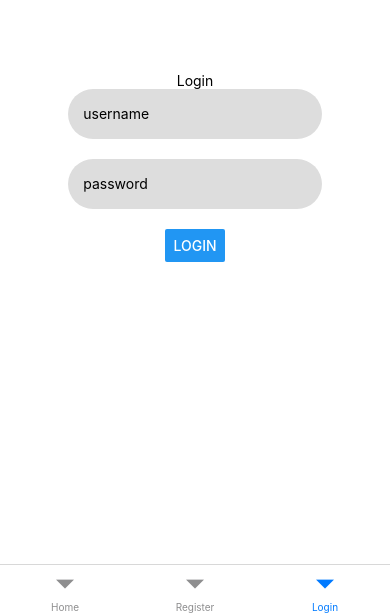
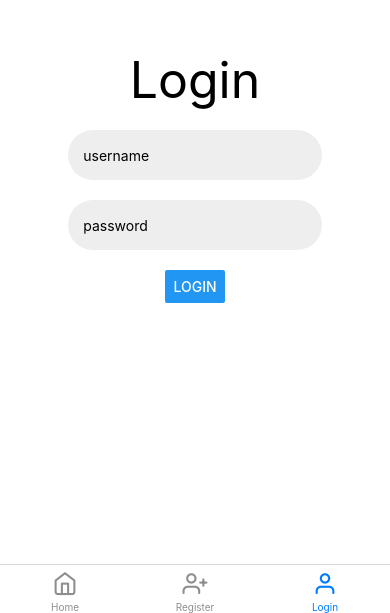
Before and after one commit to heiskane/hlg-books-mobile, a React Native app: screen /Login in a window 390 px wide. Shown: the part 231-844 px from the top of the page. Built offline with nearby package versions, Linux system fonts and the light colour scheme; no server answers.

Commit message:
tons of style changes

```diff
--- a/App.js
+++ b/App.js
@@ -12,7 +12,7 @@ import Logout from './components/Logout';
 import { AuthProvider } from './components/AuthManager';
 
 axios.defaults.baseURL = 'https://api.hlgbooks.com'
-//axios.defaults.baseURL = 'http://002b-86-115-55-28.ngrok.io'
+//axios.defaults.baseURL = 'http://fe62-86-115-55-28.ngrok.io'
 
 export default function App() {
 
--- a/components/Book.js
+++ b/components/Book.js
@@ -5,20 +5,16 @@ import {
   View,
   Image,
   TouchableOpacity,
-  Alert
+  Alert,
+  Button,
+  ActivityIndicator
 } from 'react-native';
-import {
-  Card,
-  CardTitle,
-  CardContent,
-  CardAction,
-  CardButton,
-  CardImage
-} from 'react-native-material-cards'
+import { Card } from 'react-native-elements'
 import axios from 'axios';
 
 import { AuthContext } from './AuthManager';
 import { download_book } from './DownloadBook';
+import { book_card } from './Styles';
 import PayPalWebView from './PayPalWebView';
 
 
@@ -58,46 +54,40 @@ export default class Book extends React.PureComponent {
       <TouchableOpacity
         onPress={() => this.props.navigation.navigate('BookDetails', {book: this.props.book})}
       >
-        <Card style={styles.book}>
-          <CardImage
-            style={styles.image}
-            resizeMode="contain"
+        <Card style={book_card.book}>
+          <Card.Image
+            style={book_card.image}
+            PlaceholderContent={
+              <ActivityIndicator size="large" color="#0000ff"/>
+            }
             source={{ uri: `${axios.defaults.baseURL}/books/${this.props.book.id}/image/`}}
           />
-          <CardTitle
-            title={this.props.book.title}
-            subtitle={this.props.book.genres[0].name}
-          />
-          <CardContent text={this.props.book.description} />
-          <CardContent text={'Price: ' + this.props.book.price + '€'} />
-          <CardAction
-            separator={true}
-            inColumn={false}
-          >
+          <Card.Title style={book_card.title}>{this.props.book.title}</Card.Title>
+          <Text style={book_card.description}>{this.props.book.description}</Text>
+          <Text style={book_card.price}>{this.props.book.price + '€'}</Text>
           {this.props.book.price == 0 ? (
-              <>
-                <CardButton
+            <View style={book_card.buttons}>
+              <Button
                 onPress={() => {
                   this.props.navigation.navigate('ReadBook', {book: this.props.book})
                 }}
                 title="Read"
-                  color="blue"
+                color="#1976D2"
+                buttonStyle={{borderRadius: 0, marginLeft: 0, marginRight: 0, marginBottom: 0}}
               />
-                <CardButton
+              <Button
                 onPress={() => download_book(this.props.book, this.context.auth)}
                 title="Download"
-                  color="blue"
+                color="#1976D2"
               />
-              </>
+            </View>
           ) : (
-              <CardButton
+            <Button
               onPress={this.buy_book}
               title="Buy"
-                color="blue"
+              color="#1976D2"
             />
-            )
-            }
-          </CardAction>
+          )}
         </Card>
       </TouchableOpacity>
     )
@@ -106,17 +96,3 @@ export default class Book extends React.PureComponent {
 }
 
 Book.contextType = AuthContext;
-
-const styles = StyleSheet.create({
-  book: {
-    flex: 1,
-    backgroundColor: '#fff',
-    alignItems: 'center',
-    justifyContent: 'center',
-    borderColor: '#000',
-    borderWidth: 1
-  },
-  image: {
-    backgroundColor: '#fff'
-  }
-});
--- a/components/BookDetails.js
+++ b/components/BookDetails.js
@@ -20,10 +20,16 @@ export default function BookDetails({route}) {
       />
       <View style={books.detailed_info}>
         <Text style={books.detailed_title}>{book.title}</Text>
-        <Text>Description: {book.description}</Text>
-        <Text>Language: {book.language}</Text>
-        <Text>Publication Date: {book.publication_date}</Text>
-        <Text>Price: {book.price}€</Text>
+        <Text style={books.detailed_subtitle}>Genre</Text>
+        <Text>{book.genres[0].name}</Text>
+        <Text style={books.detailed_subtitle}>Description</Text>
+        <Text>{book.description}</Text>
+        <Text style={books.detailed_subtitle}>Language</Text>
+        <Text>{book.language}</Text>
+        <Text style={books.detailed_subtitle}>Publication Date</Text>
+        <Text>{book.publication_date}</Text>
+        <Text style={books.detailed_subtitle}>Price</Text>
+        <Text>{book.price}€</Text>
       </View>
     </View>
   )
--- a/components/Books.js
+++ b/components/Books.js
@@ -13,14 +13,25 @@ import { books } from './Styles';
 
 export default function Books({navigation}) {
 
+  const [refreshing, setRefreshing] = useState(false);
   const [books, setBooks] = useState([]);
 
-  useEffect(() => {
+  function fetch_books() {
     const instance = axios.create();
     instance.get("/async_books/")
       .then((res) => {
         setBooks(res.data)
+        setRefreshing(false);
       })
+  }
+
+  function on_refresh() {
+    fetch_books();
+    setRefreshing(true);
+  }
+
+  useEffect(() => {
+    fetch_books();
   }, [])
 
   return (
@@ -28,6 +39,8 @@ export default function Books({navigation}) {
       <FlatList
         style={books.books}
         data={books}
+        onRefresh={on_refresh}
+        refreshing={refreshing}
         renderItem={({item}) =>
           <Book book={item} navigation={navigation} />
         }
--- a/components/BottomTabNavigator.js
+++ b/components/BottomTabNavigator.js
@@ -1,5 +1,6 @@
 import React, { useContext } from "react";
 import { createBottomTabNavigator } from "@react-navigation/bottom-tabs";
+import Icon from 'react-native-vector-icons/Feather';
 import * as SecureStore from 'expo-secure-store';
 
 import Home from "./Home";
@@ -16,7 +17,22 @@ const BottomTabNavigator = () => {
   const { auth } = useContext(AuthContext);
 
   return (
-    <Tab.Navigator screenOptions={{ headerShown: false }}>
+    <Tab.Navigator screenOptions={({route}) => ({
+      headerShown: false,
+      tabBarIcon: ({focused, color, size}) => {
+        if (route.name === 'Home') {
+          return <Icon name="home" size={size} color={color} />
+        } else if (route.name === 'Register') {
+          return <Icon name="user-plus" size={size} color={color} />
+        } else if (route.name === 'Login') {
+          return <Icon name="user" size={size} color={color} />
+        } else if (route.name === 'Logout') {
+          return <Icon name="user-x" size={size} color={color} />
+        } else if (route.name === 'My Library') {
+          return <Icon name="archive" size={size} color={color} />
+        }
+      }
+    })}>
       <Tab.Screen
         name="Home"
         component={Home}
--- a/components/Library.js
+++ b/components/Library.js
@@ -2,6 +2,7 @@ import React, { useState, useEffect, useContext } from 'react';
 import { Text, SafeAreaView, FlatList, StyleSheet } from 'react-native';
 import * as SecureStore from 'expo-secure-store';
 import axios from 'axios';
+import { ActivityIndicator } from "react-native";
 
 import BookOwned from './BookOwned';
 import { books } from './Styles';
@@ -9,6 +10,7 @@ import { AuthContext } from './AuthManager';
 
 export default function Library({ navigation }) {
 
+  const [isLoading, setIsLoading] = useState(true);
   const [books, setBooks] = useState([]);
   const { auth } = useContext(AuthContext);
 
@@ -21,6 +23,7 @@ export default function Library({ navigation }) {
     })
       .then((res) => {
         setBooks(res.data)
+        setIsLoading(false);
       })
   }
 
@@ -33,17 +36,24 @@ export default function Library({ navigation }) {
     return willFocusSubscription;
   }, [])
 
-  return (
-    <SafeAreaView style={books.container}>
-      {books.length == 0 ? (
-        <Text>You do not own any books.</Text>
-      ) : (
-        <FlatList
+  function RenderBooks() {
+      if (books.length <= 0) {
+        return <Text>You do not own any books.</Text>
+      }
+      return  <FlatList
           style={books.books}
           data={books}
           renderItem={({item}) => <BookOwned book={item} navigation={navigation} /> }
         />
-      )}
+  }
+
+  return (
+    <SafeAreaView style={books.container}>
+    {isLoading ?
+      <ActivityIndicator size="large" color="#00ff00" />
+      :
+      <RenderBooks />
+    }
     </SafeAreaView>
   )
 }
--- a/components/Login.js
+++ b/components/Login.js
@@ -4,6 +4,7 @@ import axios from 'axios';
 import * as SecureStore from 'expo-secure-store';
 
 import { AuthContext } from './AuthManager';
+import { forms } from './Styles';
 
 export default function Login({ navigation }) {
 
@@ -34,16 +35,16 @@ export default function Login({ navigation }) {
   }
 
   return (
-    <View style={styles.container}>
-      <Text>Login</Text>
+    <View style={forms.container}>
+      <Text style={forms.form_title}>Login</Text>
       <TextInput
-        style={styles.inputView}
+        style={forms.inputView}
         placeholder="username"
         value={username}
         onChangeText={setUsername}
       />
       <TextInput
-        style={styles.inputView}
+        style={forms.inputView}
         placeholder="password"
         value={password}
         onChangeText={setPassword}
@@ -54,21 +55,3 @@ export default function Login({ navigation }) {
   )
 
 }
-
-const styles = StyleSheet.create({
-  container: {
-    flex: 1,
-    backgroundColor: '#fff',
-    alignItems: 'center',
-    justifyContent: 'center',
-  },
-  inputView: {
-    backgroundColor: "#DDD",
-    borderRadius: 25,
-    width: "65%",
-    height: 50,
-    marginBottom: 20,
-    alignItems: "center",
-    padding: 15
-  }
-});
--- a/components/Register.js
+++ b/components/Register.js
@@ -33,7 +33,7 @@ export default function Register({ navigation }) {
 
   return (
     <View style={forms.container}>
-      <Text>Register</Text>
+      <Text style={forms.form_title}>Register</Text>
       <TextInput
         style={forms.inputView}
         placeholder="username"
--- a/components/Styles.js
+++ b/components/Styles.js
@@ -12,15 +12,26 @@ export const books = StyleSheet.create({
     backgroundColor: '#fff',
     alignItems: 'center',
     justifyContent: 'flex-start',
+    padding: 10,
   },
   detailed_info: {
-    padding: 10
+    width: '100%',
+    margin: 10,
+    padding: 10,
+    borderWidth: 2,
+    borderRadius: 5,
+    borderColor: '#000'
   },
   detailed_title: {
-    fontSize: 30
+    fontSize: 30,
+    padding: 10,
+  },
+  detailed_subtitle: {
+    backgroundColor: '#DDD',
+    padding: 2,
   },
   books: {
-    width: '100%'
+    width: '100%',
   }
 });
 
@@ -31,10 +42,28 @@ export const book_card = StyleSheet.create({
     alignItems: 'center',
     justifyContent: 'center',
     borderColor: '#000',
-    borderWidth: 1
+    borderWidth: 2,
+    borderRadius: 10
   },
   image: {
-    backgroundColor: '#fff'
+    resizeMode: 'cover'
+  },
+  title: {
+    fontSize: 30,
+    padding: 10
+  },
+  price: {
+    padding: 10,
+    fontSize: 30,
+    fontWeight: 'bold',
+    color: '#1976D2'
+  },
+  description: {
+    padding: 5
+  },
+  buttons: {
+    flexDirection: 'row',
+    justifyContent: 'space-evenly',
   }
 });
 
@@ -46,12 +75,16 @@ export const forms = StyleSheet.create({
     justifyContent: 'center',
   },
   inputView: {
-    backgroundColor: "#DDD",
+    backgroundColor: "#EEE",
     borderRadius: 25,
     width: "65%",
     height: 50,
     marginBottom: 20,
     alignItems: "center",
     padding: 15
+  },
+  form_title: {
+    fontSize: 50,
+    padding: 20
   }
 });
--- a/package.json
+++ b/package.json
@@ -29,6 +29,7 @@
     "react-native-reanimated": "~2.2.0",
     "react-native-safe-area-context": "3.3.2",
     "react-native-screens": "~3.8.0",
+    "react-native-vector-icons": "^9.0.0",
     "react-native-web": "0.17.1",
     "react-native-webview": "^11.14.3",
     "rn-fetch-blob": "^0.12.0"
```
Also changed, not shown: 3 other files (tests, documents, lock files or other folders). Lines whose indentation alone changed are shown as unchanged.
